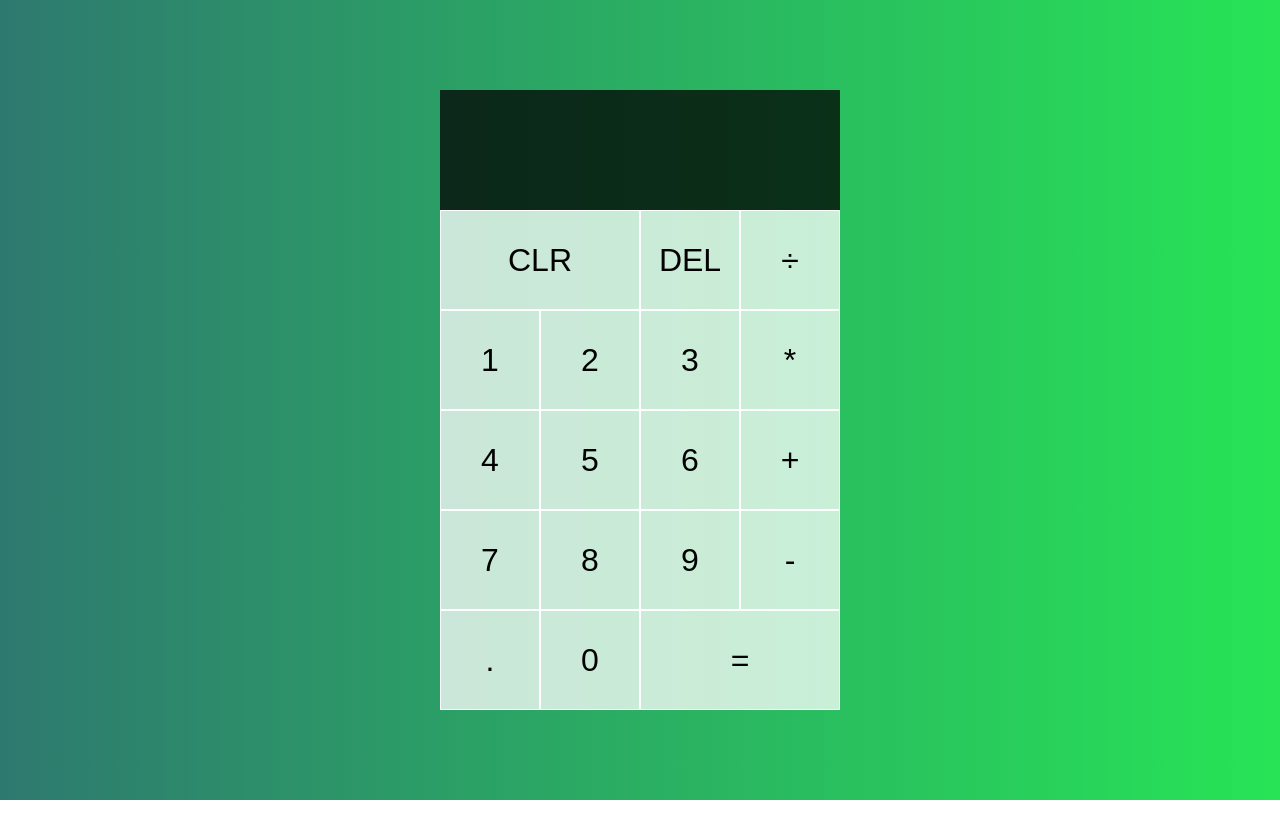
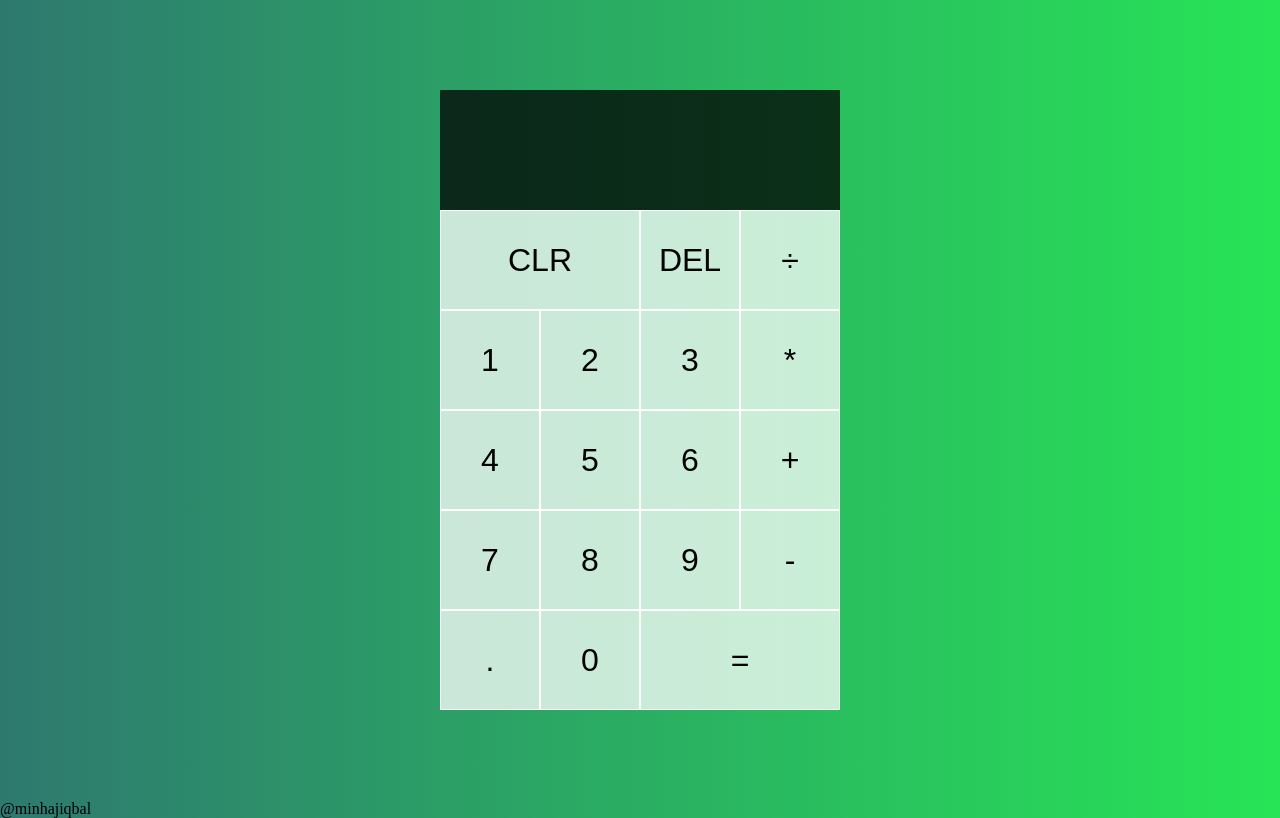
Before and after one commit to minhajiqball/calculator, a plain HTML site: page index.html in a window 1280 px wide. Drawn offline with Linux system fonts and the light colour scheme.

Commit message:
Update index.html

```diff
--- a/index.html
+++ b/index.html
@@ -32,6 +32,8 @@
       <button data-number>.</button>
       <button data-number>0</button>
       <button data-equals class="span-two">=</button>
+
     </div>
+    <div class="foot">@minhajiqbal<div/>
   </body>
 </html>
```
